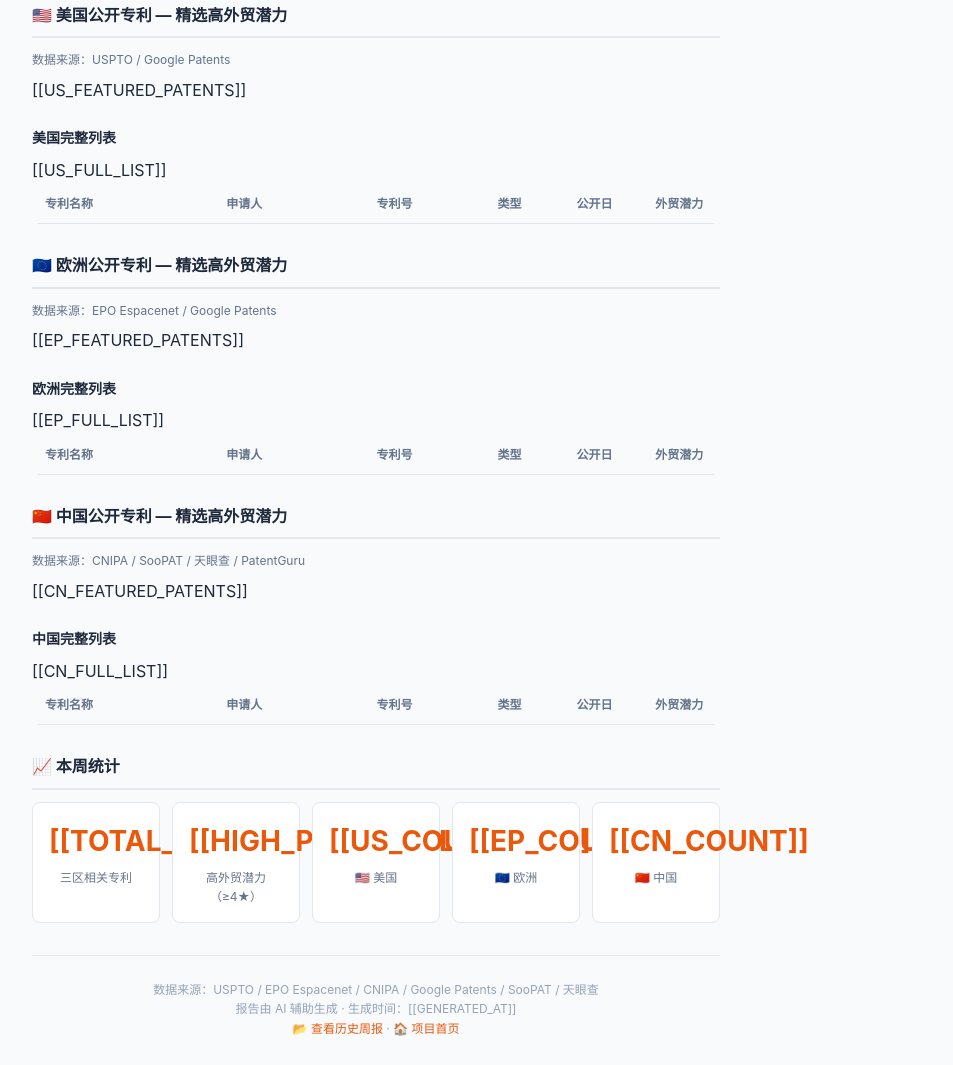
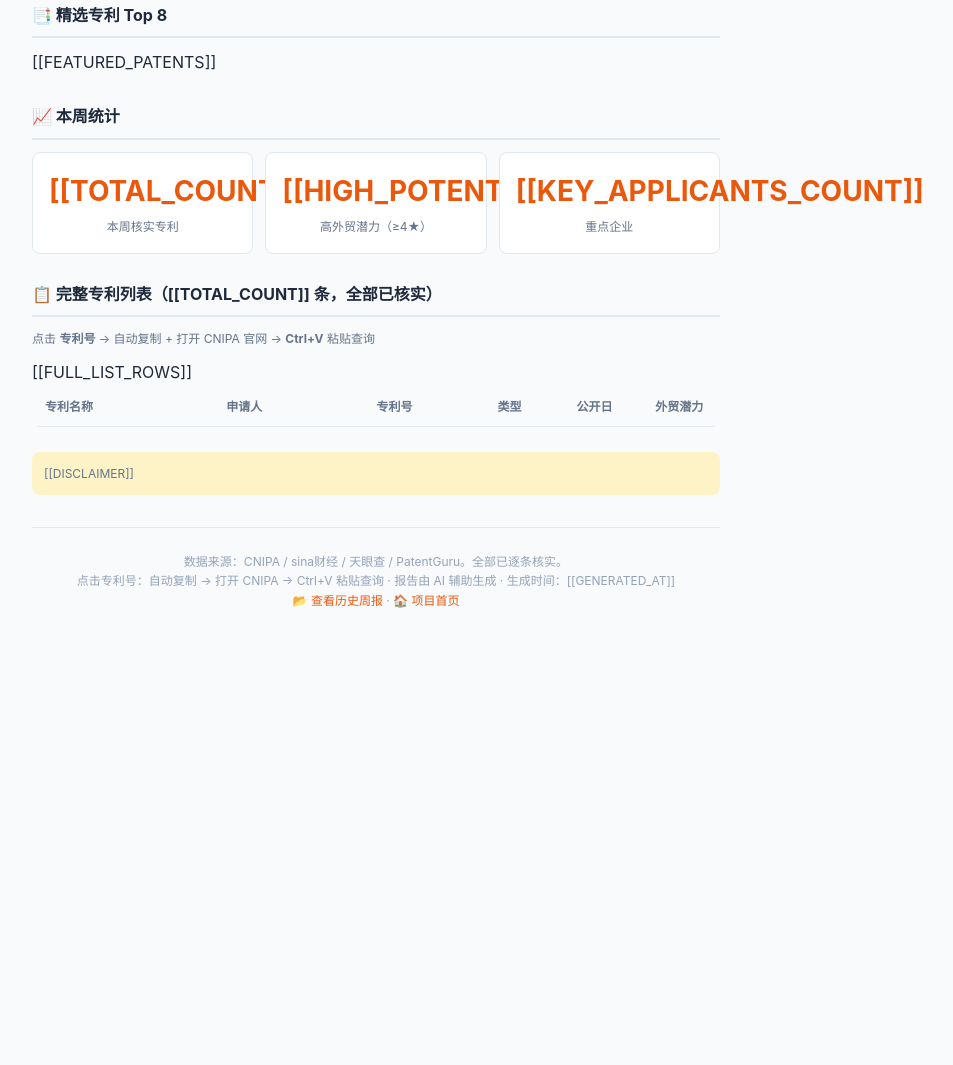
Before and after one commit to Duplayfun/weekly-reports, a plain HTML site: page patents/template.html in a window 1280 px wide. Shown: the part 436-1501 px from the top of the page, without its empty margins (264-1217 px from the left). After the commit the page ends 1094 px from the top, so only its background shows below. Drawn offline with Linux system fonts and the light colour scheme.

Commit message:
revert: back to China-only patent report, US/EU data sources unavailable

```diff
--- a/patents/template.html
+++ b/patents/template.html
@@ -3,7 +3,7 @@
 <head>
 <meta charset="UTF-8">
 <meta name="viewport" content="width=device-width, initial-scale=1.0">
-<title>专利周报 — 外贸玩具/产品专利分析 | [[WEEK_LABEL]]</title>
+<title>专利周报 — 外贸玩具/产品相关专利分析 | [[WEEK_LABEL]]</title>
 <link rel="stylesheet" href="../templates/base.css">
 <style>
   :root {
@@ -16,10 +16,8 @@
   .patent-num a:hover { text-decoration: underline; }
   .copy-toast { position: fixed; top: 20px; left: 50%; transform: translateX(-50%); background: #1e293b; color: #fff; padding: 10px 24px; border-radius: 8px; font-size: 13px; z-index: 9999; opacity: 0; transition: opacity 0.3s; pointer-events: none; }
   .copy-toast.show { opacity: 1; }
-  .region-badge { display: inline-block; padding: 3px 10px; border-radius: 4px; font-size: 11px; font-weight: 700; margin-right: 6px; }
-  .region-us { background: #dbeafe; color: #1e40af; }
-  .region-ep { background: #f3e8ff; color: #7c3aed; }
-  .region-cn { background: #fff7ed; color: #9a3412; }
+  .source-tag { font-size: 10px; color: #94a3b8; }
+  .highlight-box { padding: 12px; background: #fef3c7; border-radius: 8px; font-size: 12px; color: #64748b; margin: 16px 0; }
 </style>
 </head>
 <body>
@@ -28,7 +26,7 @@
 
   <header class="report-header">
     <div class="week-label">专利周报 · 外贸玩具/产品</div>
-    <h1>美国 · 欧洲 · 中国 公开专利分析</h1>
+    <h1>中国公开专利分析</h1>
     <div class="date-range">[[DATE_RANGE]] · 第 [[WEEK_NUM]] 周</div>
   </header>
 
@@ -41,58 +39,30 @@
   <h2 class="section-title">🔥 本周热门关键词</h2>
   <div class="keyword-cloud">[[KEYWORD_TAGS]]</div>
 
-  <!-- ===== 第一部分：美国专利 ===== -->
-  <h2 class="section-title">🇺🇸 美国公开专利 — 精选高外贸潜力</h2>
-  <p style="font-size:12px;color:#64748b;margin-bottom:8px;">数据来源：USPTO / Google Patents</p>
-  <div class="featured-list">[[US_FEATURED_PATENTS]]</div>
+  <h2 class="section-title">📑 精选专利 Top 8</h2>
+  <div class="featured-list">[[FEATURED_PATENTS]]</div>
 
-  <h3 style="font-size:14px;margin:16px 0 8px;">美国完整列表</h3>
+  <h2 class="section-title">📈 本周统计</h2>
+  <div class="stats-row">
+    <div class="stat-card"><div class="stat-number">[[TOTAL_COUNT]]</div><div class="stat-label">本周核实专利</div></div>
+    <div class="stat-card"><div class="stat-number">[[HIGH_POTENTIAL_COUNT]]</div><div class="stat-label">高外贸潜力（≥4★）</div></div>
+    <div class="stat-card"><div class="stat-number">[[KEY_APPLICANTS_COUNT]]</div><div class="stat-label">重点企业</div></div>
+  </div>
+
+  <h2 class="section-title">📋 完整专利列表（[[TOTAL_COUNT]] 条，全部已核实）</h2>
+  <p style="font-size:12px;color:#64748b;margin-bottom:12px;">点击 <strong>专利号</strong> → 自动复制 + 打开 CNIPA 官网 → <strong>Ctrl+V</strong> 粘贴查询</p>
   <div class="table-wrapper">
   <table class="data-table">
     <thead><tr><th>专利名称</th><th>申请人</th><th style="width:105px;">专利号</th><th class="type-col">类型</th><th class="date-col">公开日</th><th class="score-col">外贸潜力</th></tr></thead>
-    <tbody>[[US_FULL_LIST]]</tbody>
+    <tbody>[[FULL_LIST_ROWS]]</tbody>
   </table>
   </div>
 
-  <!-- ===== 第二部分：欧洲专利 ===== -->
-  <h2 class="section-title">🇪🇺 欧洲公开专利 — 精选高外贸潜力</h2>
-  <p style="font-size:12px;color:#64748b;margin-bottom:8px;">数据来源：EPO Espacenet / Google Patents</p>
-  <div class="featured-list">[[EP_FEATURED_PATENTS]]</div>
-
-  <h3 style="font-size:14px;margin:16px 0 8px;">欧洲完整列表</h3>
-  <div class="table-wrapper">
-  <table class="data-table">
-    <thead><tr><th>专利名称</th><th>申请人</th><th style="width:105px;">专利号</th><th class="type-col">类型</th><th class="date-col">公开日</th><th class="score-col">外贸潜力</th></tr></thead>
-    <tbody>[[EP_FULL_LIST]]</tbody>
-  </table>
-  </div>
-
-  <!-- ===== 第三部分：中国专利 ===== -->
-  <h2 class="section-title">🇨🇳 中国公开专利 — 精选高外贸潜力</h2>
-  <p style="font-size:12px;color:#64748b;margin-bottom:8px;">数据来源：CNIPA / SooPAT / 天眼查 / PatentGuru</p>
-  <div class="featured-list">[[CN_FEATURED_PATENTS]]</div>
-
-  <h3 style="font-size:14px;margin:16px 0 8px;">中国完整列表</h3>
-  <div class="table-wrapper">
-  <table class="data-table">
-    <thead><tr><th>专利名称</th><th>申请人</th><th style="width:105px;">专利号</th><th class="type-col">类型</th><th class="date-col">公开日</th><th class="score-col">外贸潜力</th></tr></thead>
-    <tbody>[[CN_FULL_LIST]]</tbody>
-  </table>
-  </div>
-
-  <!-- ===== 统计 ===== -->
-  <h2 class="section-title">📈 本周统计</h2>
-  <div class="stats-row">
-    <div class="stat-card"><div class="stat-number">[[TOTAL_COUNT]]</div><div class="stat-label">三区相关专利</div></div>
-    <div class="stat-card"><div class="stat-number">[[HIGH_POTENTIAL_COUNT]]</div><div class="stat-label">高外贸潜力（≥4★）</div></div>
-    <div class="stat-card"><div class="stat-number">[[US_COUNT]]</div><div class="stat-label">🇺🇸 美国</div></div>
-    <div class="stat-card"><div class="stat-number">[[EP_COUNT]]</div><div class="stat-label">🇪🇺 欧洲</div></div>
-    <div class="stat-card"><div class="stat-number">[[CN_COUNT]]</div><div class="stat-label">🇨🇳 中国</div></div>
-  </div>
+  <div class="highlight-box">[[DISCLAIMER]]</div>
 
   <footer class="report-footer">
-    <p>数据来源：USPTO / EPO Espacenet / CNIPA / Google Patents / SooPAT / 天眼查</p>
-    <p>报告由 AI 辅助生成 · 生成时间：[[GENERATED_AT]]</p>
+    <p>数据来源：CNIPA / sina财经 / 天眼查 / PatentGuru。全部已逐条核实。</p>
+    <p>点击专利号：自动复制 → 打开 CNIPA → Ctrl+V 粘贴查询 · 报告由 AI 辅助生成 · 生成时间：[[GENERATED_AT]]</p>
     <p><a href="../archive/">📂 查看历史周报</a> · <a href="../../index.html">🏠 项目首页</a></p>
   </footer>
 
@@ -102,9 +72,14 @@ function copyPatent(event, number) {
   event.preventDefault();
   navigator.clipboard.writeText(number).then(function() {
     var toast = document.getElementById('toast');
-    toast.textContent = '✅ 已复制 ' + number;
+    toast.textContent = '✅ 已复制 ' + number + ' → 请在 CNIPA 搜索框粘贴';
     toast.className = 'copy-toast show';
-    setTimeout(function() { toast.className = 'copy-toast'; }, 2000);
+    setTimeout(function() { toast.className = 'copy-toast'; }, 2500);
+  }).catch(function() {
+    var toast = document.getElementById('toast');
+    toast.textContent = '⚠️ 复制失败，请手动复制：' + number;
+    toast.className = 'copy-toast show';
+    setTimeout(function() { toast.className = 'copy-toast'; }, 2500);
   });
   window.open('http://epub.cnipa.gov.cn/', '_blank');
 }
```
Also changed, not shown: index.html (+2 -2 lines), 2 other files.
